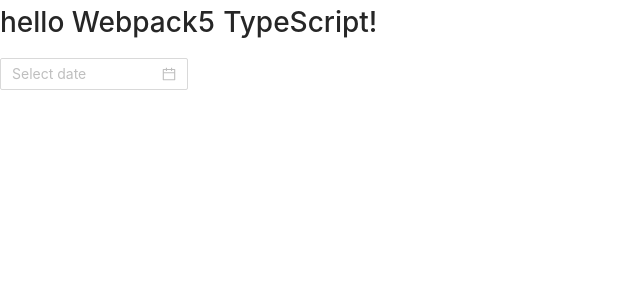
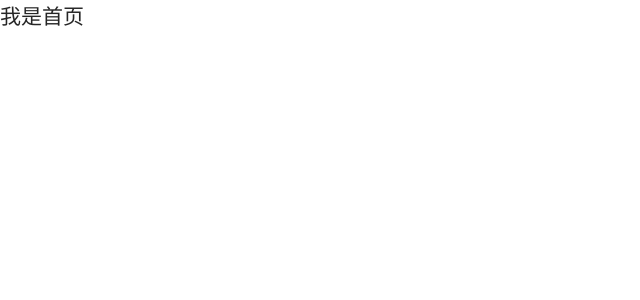
Before and after one commit to tengwei30/webpack_five, a React app: page / in a window 1280 px wide. Shown: the top 300 px of the page, without its empty margins (0-640 px from the left). Built offline with nearby package versions, Linux system fonts and the light colour scheme.

Commit message:
feat: 添加react相关配置完成

```diff
--- a/postcss.config.js
+++ b/postcss.config.js
@@ -0,0 +1,3 @@
+module.exports = {
+    autoprefixer: {},
+}
--- /dev/null
+++ b/src/Routes.tsx
@@ -0,0 +1,19 @@
+/**
+ * 根路由配置，非根路由请移步到想对应的组件创建
+ * https://reactrouter.com/web/guides/quick-start
+ * */
+import { HashRouter, Route, Switch } from 'react-router-dom'
+import Home from './views/home/';
+
+
+const Routes = () => {
+    return (
+        <HashRouter>
+            <Switch>
+                <Route path="/" component={ Home } exact />
+            </Switch>
+        </HashRouter>
+    )
+}
+
+export default Routes;
--- a/src/index.tsx
+++ b/src/index.tsx
@@ -1,20 +1,19 @@
-// eslint-disable-next-line no-use-before-define
-import * as React from 'react';
-import { render } from 'react-dom';
+import React from 'react';
+import ReactDOM from 'react-dom';
+import { Provider } from 'react-redux';
+import { ConnectedRouter } from 'connected-react-router';
+import Routes from './Routes';
+import store, { history } from './store'
 import 'antd/dist/antd.css';
-import { DatePicker } from 'antd';
+import './styles/index.css';
 
-interface iProps {
-    children: string
-}
-
-const App = (props: iProps) => {
-    return (
-        <>
-            <h1>{props.children}</h1>
-            <DatePicker />
-        </>
-    );
-};
-
-render(<App>hello Webpack5 TypeScript!</App>, document.getElementById('root'));
+ReactDOM.render(
+    <React.StrictMode>
+        <Provider store={store}>
+            <ConnectedRouter history={history}>
+                <Routes />
+            </ConnectedRouter>
+        </Provider>
+    </React.StrictMode>,
+    document.getElementById('root')
+);
--- /dev/null
+++ b/src/store/index.tsx
@@ -0,0 +1,20 @@
+import { applyMiddleware, createStore } from 'redux'
+import { createHashHistory } from 'history'
+import createRootReducer from './reduces'
+import { routerMiddleware } from 'connected-react-router'
+import { composeWithDevTools } from "redux-devtools-extension"
+import createSagaMiddleware from 'redux-saga'
+import rootSaga from "./sagas";
+
+export const history = createHashHistory()
+
+const sagaMiddleware = createSagaMiddleware()
+
+const store = createStore(
+    createRootReducer(history),
+    composeWithDevTools(applyMiddleware(routerMiddleware(history), sagaMiddleware))
+)
+
+sagaMiddleware.run(rootSaga)
+
+export default store;
--- /dev/null
+++ b/src/store/reduces/index.tsx
@@ -0,0 +1,16 @@
+
+import { combineReducers } from 'redux'
+import { connectRouter, RouterState } from 'connected-react-router'
+import { History } from 'history'
+
+export interface AppState {
+    router: RouterState,
+
+}
+
+const createRootReducer = (history:History) => combineReducers({
+    router: connectRouter(history),
+
+})
+
+export default createRootReducer
--- /dev/null
+++ b/src/store/sagas/index.tsx
@@ -0,0 +1,7 @@
+import { all } from 'redux-saga/effects';
+
+export default function* rootSaga() {
+    yield all([
+
+    ])
+}
--- /dev/null
+++ b/src/views/home/index.tsx
@@ -0,0 +1,9 @@
+
+const Home = () => {
+    return (
+        <h2>我是首页</h2>
+    )
+}
+
+
+export default Home;
```
Also changed, not shown: package.json (+8 -0 lines), 2 other files (tests, documents, lock files or other folders).
